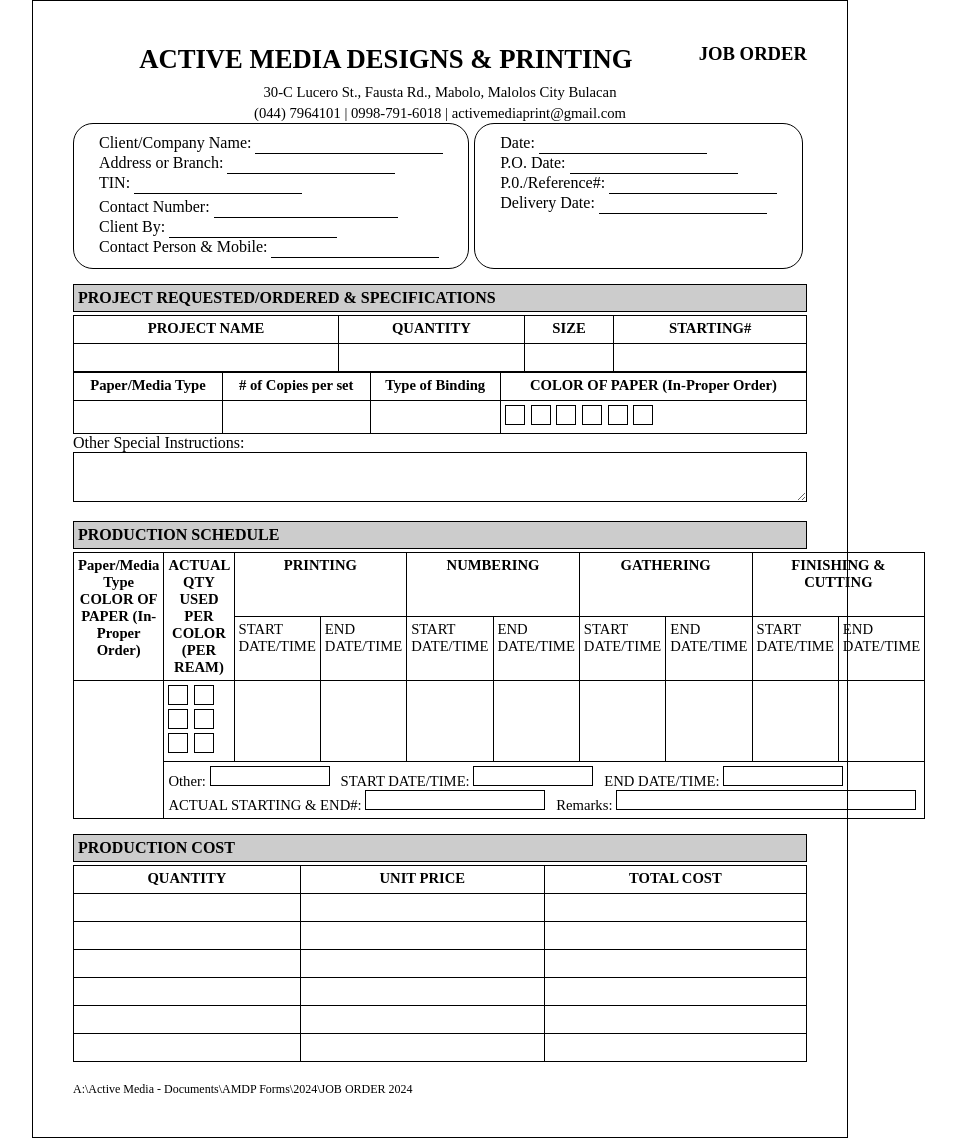
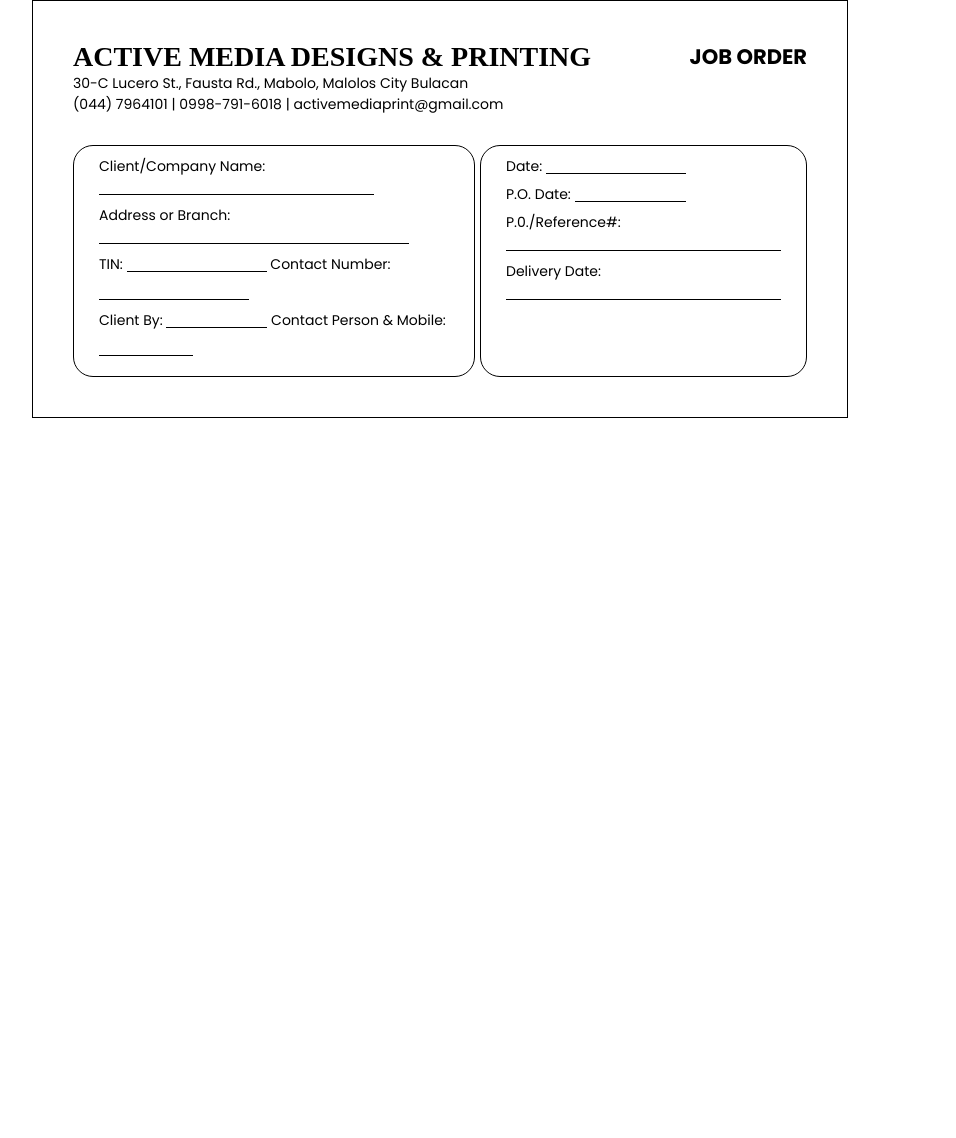
Before and after one commit to activemedia12/Inventory, a PHP site: page /pages/index.html in a window 1280 px wide. Shown: the whole page, without its empty margins (200-1156 px from the left). After the commit the page ends 800 px from the top, so only its background shows below. Run offline with PHP 8.4, Linux system fonts and the light colour scheme; lists and menus that the app fills with data are empty.

Commit message:
html of Job Order

```diff
--- a/assets/css/style.css
+++ b/assets/css/style.css
@@ -1,278 +1,92 @@
-/*
-:root {
-  --primary: #4361ee;
-  --secondary: #3f37c9;
-  --accent: #4895ef;
-  --light: #f8f9fa;
-  --dark: #212529;
-  --success: #4cc9f0;
-  --warning: #f8961e;
-  --danger: #f72585;
-  --gray: #6c757d;
-  --light-gray: #e9ecef;
-}
-
 * {
-  margin: 0;
-  padding: 0;
   box-sizing: border-box;
+  font-family: 'Poppins', serif;
+  font-size: 14px;
 }
 
 body {
-  font-family: "Roboto", sans-serif;
-  background-color: #f5f7fb;
-  color: var(--dark);
-  line-height: 1.6;
+  margin: 0;
+  padding: 0;
 }
 
-.dashboard-container {
-  display: grid;
-  grid-template-columns: 250px 1fr;
-  min-height: 100vh;
-}
-
-.sidebar {
-  background: var(--primary);
-  color: white;
-  padding: 1.5rem 0;
-  box-shadow: 2px 0 10px rgba(0, 0, 0, 0.1);
-}
-
-.brand {
-  padding: 0 1.5rem 1.5rem;
-  border-bottom: 1px solid rgba(255, 255, 255, 0.1);
-  margin-bottom: 1.5rem;
-}
-
-.brand h2 {
-  font-size: 1.5rem;
-  font-weight: 700;
-}
-
-.nav-menu {
-  list-style: none;
-}
-
-.nav-menu li a {
-  display: flex;
-  align-items: center;
-  padding: 0.8rem 1.5rem;
-  color: white;
-  text-decoration: none;
-  transition: all 0.3s ease;
-}
-
-.nav-menu li a:hover,
-.nav-menu li a.active {
-  background: rgba(255, 255, 255, 0.1);
-}
-
-.nav-menu li a i {
-  margin-right: 0.8rem;
-  width: 20px;
-  text-align: center;
-}
-
-.main-content {
-  padding: 2rem;
+.page {
+  width: 816px; /* 8.5 inch - A4 exact printable size */
+  margin: 0 auto;
+  padding: 40px;
+  border: 1px solid black;
 }
 
 .header {
   display: flex;
   justify-content: space-between;
-  align-items: center;
-  margin-bottom: 2rem;
 }
 
-.user-info {
-  display: flex;
-  align-items: center;
+.main-header h1 {
+  margin: 0;
+  font-family: 'Times New Roman';
+  font-size: 200%;
 }
 
-.user-info img {
-  width: 40px;
-  height: 40px;
-  border-radius: 50%;
-  margin-right: 0.8rem;
-  background: var(--light-gray);
-  object-fit: cover;
+.job-order-label {
+  display: flex;
+  align-items: start;
+  justify-content: center;
+  font-weight: 800;
+  font-size: 150%;
 }
 
-.user-details h4 {
-  font-weight: 500;
+section {
+  margin-top: 30px;
+  display: flex;
+  gap: 5px;
 }
 
-.user-details small {
-  color: var(--gray);
-  font-size: 0.8rem;
+.container {
+  border: 1px solid black;
+  padding: 10px 25px;
+  border-radius: 20px;
 }
 
-.stats-grid {
-  display: grid;
-  grid-template-columns: repeat(3, 1fr);
-  gap: 1.5rem;
-  margin-bottom: 2rem;
+.one {
+  width: 800px;
 }
 
-.stat-card {
-  background: white;
-  border-radius: 10px;
-  padding: 1.5rem;
-  box-shadow: 0 4px 6px rgba(0, 0, 0, 0.05);
-  transition: transform 0.3s ease;
+.input {
+  border: none;
+  border-bottom: 1px solid black;
+  outline: none;
+  height: 14px;
+  margin-bottom: 10px;
 }
 
-.stat-card:hover {
-  transform: translateY(-5px);
+.client {
+  width: 275.1px;
 }
 
-.stat-card .card-header {
-  display: flex;
-  justify-content: space-between;
-  align-items: center;
-  margin-bottom: 1rem;
+.address {
+  width: 310px;
 }
 
-.stat-card .card-icon {
-  width: 50px;
-  height: 50px;
-  border-radius: 10px;
-  display: flex;
-  align-items: center;
-  justify-content: center;
-  font-size: 1.5rem;
+.tin {
+  width: 140px;
 }
 
-.stat-card:nth-child(1) .card-icon {
-  background: rgba(67, 97, 238, 0.1);
-  color: var(--primary);
+.contact {
+  width: 149.76px;
 }
 
-.stat-card:nth-child(2) .card-icon {
-  background: rgba(72, 149, 239, 0.1);
-  color: var(--accent);
+.by {
+  width: 101px;
 }
 
-.stat-card:nth-child(3) .card-icon {
-  background: rgba(248, 150, 30, 0.1);
-  color: var(--warning);
+.person {
+  width: 94.48px;
 }
 
-.stat-card h3 {
-  font-size: 1.8rem;
-  font-weight: 700;
-  margin-bottom: 0.5rem;
+.date {
+  width: 140.17px;
 }
 
-.stat-card p {
-  color: var(--gray);
-  font-size: 0.9rem;
+.poDate {
+  width: 111.4px;
 }
-
-.tables-section {
-  display: grid;
-  grid-template-columns: 1fr 1fr;
-  gap: 1.5rem;
-}
-
-.table-card {
-  background: white;
-  border-radius: 10px;
-  padding: 1.5rem;
-  box-shadow: 0 4px 6px rgba(0, 0, 0, 0.05);
-}
-
-.table-card h3 {
-  margin-bottom: 1rem;
-  display: flex;
-  align-items: center;
-}
-
-.table-card h3 i {
-  margin-right: 0.5rem;
-  color: var(--primary);
-}
-
-table {
-  width: 100%;
-  border-collapse: collapse;
-}
-
-th,
-td {
-  padding: 0.8rem;
-  text-align: left;
-  border-bottom: 1px solid var(--light-gray);
-}
-
-th {
-  font-weight: 500;
-  color: var(--gray);
-  font-size: 0.85rem;
-  text-transform: uppercase;
-}
-
-tr:hover td {
-  background: rgba(67, 97, 238, 0.03);
-}
-
-.badge {
-  display: inline-block;
-  padding: 0.25rem 0.5rem;
-  border-radius: 50px;
-  font-size: 0.75rem;
-  font-weight: 500;
-}
-
-.badge-success {
-  background: rgba(76, 201, 240, 0.1);
-  color: var(--success);
-}
-
-.badge-warning {
-  background: rgba(248, 150, 30, 0.1);
-  color: var(--warning);
-}
-
-.badge-danger {
-  background: rgba(247, 37, 133, 0.1);
-  color: var(--danger);
-}
-
-.view-all {
-  display: block;
-  text-align: right;
-  margin-top: 1rem;
-  color: var(--primary);
-  text-decoration: none;
-  font-size: 0.9rem;
-}
-
-.view-all:hover {
-  text-decoration: underline;
-}
-
-@media (max-width: 992px) {
-  .stats-grid {
-    grid-template-columns: 1fr 1fr;
-  }
-
-  .tables-section {
-    grid-template-columns: 1fr;
-  }
-}
-
-@media (max-width: 768px) {
-  .dashboard-container {
-    grid-template-columns: 1fr;
-  }
-
-  .sidebar {
-    display: none;
-  }
-
-  .stats-grid {
-    grid-template-columns: 1fr;
-  }
-}
-*/
--- a/pages/index.html
+++ b/pages/index.html
@@ -3,123 +3,24 @@
   <head>
     <meta charset="UTF-8" />
     <meta name="viewport" content="width=device-width, initial-scale=1.0" />
+    <link rel="stylesheet" href="../assets/css/style.css">
+    <link rel="preconnect" href="https://fonts.googleapis.com">
+    <link rel="preconnect" href="https://fonts.gstatic.com" crossorigin>
+    <link href="https://fonts.googleapis.com/css2?family=Poppins:wght@400;500;600;700&display=swap" rel="stylesheet">
+    <link rel="stylesheet" href="https://cdnjs.cloudflare.com/ajax/libs/font-awesome/6.0.0-beta3/css/all.min.css" />
     <title>Job Order</title>
-    <style>
-      * {
-        box-sizing: border-box;
-        font-family: "Times New Roman", Times, serif;
-      }
-      body {
-        margin: 0;
-        padding: 0;
-      }
-      .page {
-        width: 816px; /* 8.5 inch - A4 exact printable size */
-        margin: 0 auto;
-        padding: 40px;
-        border: 1px solid black;
-      }
-      .header {
-        text-align: center;
-        line-height: 1.4;
-      }
-      .header h1 {
-        font-size: 20pt;
-        margin: 0;
-      }
-      .contact {
-        font-size: 11pt;
-        margin-top: 4px;
-      }
-      .job-order-label {
-        float: right;
-        font-weight: bold;
-        font-size: 14pt;
-      }
-      .clearfix::after {
-        content: "";
-        display: table;
-        clear: both;
-      }
-      .input-box {
-        border: 1px solid black;
-        height: 20px;
-        width: 100%;
-      }
-      .half {
-        width: 49%;
-      }
-      .third {
-        width: 32%;
-      }
-      .small-box {
-        display: inline-block;
-        width: 20px;
-        height: 20px;
-        border: 1px solid black;
-        margin-right: 2px;
-      }
-      .table-title {
-        font-weight: bold;
-        background: #ccc;
-        border: 1px solid black;
-        padding: 4px;
-        margin-top: 15px;
-        margin-bottom: 3px;
-      }
-      table {
-        width: 100%;
-        border-collapse: collapse;
-        font-size: 11pt;
-      }
-      th,
-      td {
-        border: 1px solid black;
-        padding: 4px;
-        height: 28px;
-        vertical-align: top;
-      }
-      textarea {
-        width: 100%;
-        height: 50px;
-        border: 1px solid black;
-      }
-      .footer-note {
-        font-size: 9pt;
-        margin-top: 20px;
-      }
-
-      section {
-        display: flex;
-        gap: 5px;
-      }
-
-      .container {
-        border: 1px solid black;
-        padding: 10px 25px;
-        border-radius: 20px;
-      }
-
-      .input {
-        border: none;
-        border-bottom: 1px solid black;
-        outline: none;
-      }
-
-      .client {
-        width: 187.8px;
-      }
-    </style>
   </head>
   <body>
     <div class="page">
-      <div class="header clearfix">
+      <div class="header">
+        <div class="main-header">
+          <h1>ACTIVE MEDIA DESIGNS & PRINTING</h1>
+          <span>
+            30-C Lucero St., Fausta Rd., Mabolo, Malolos City Bulacan<br />
+            (044) 7964101 | 0998-791-6018 | activemediaprint@gmail.com
+          </span>
+        </div>
         <div class="job-order-label">JOB ORDER</div>
-        <h1>ACTIVE MEDIA DESIGNS & PRINTING</h1>
-        <div class="contact">
-          30-C Lucero St., Fausta Rd., Mabolo, Malolos City Bulacan<br />
-          (044) 7964101 | 0998-791-6018 | activemediaprint@gmail.com
-        </div>
       </div>
       <section>
         <div class="container one">
@@ -134,16 +35,12 @@
             <div>
                 TIN:
                 <input type="text" class="input tin">
-            </div>
-            <div>
                 Contact Number:
                 <input type="text" class="input contact">
             </div>
             <div>
                 Client By:
                 <input type="text" class="input by">
-            </div>
-            <div>
                 Contact Person & Mobile:
                 <input type="text" class="input person">
             </div>
@@ -167,7 +64,7 @@
             </div>
         </div>
       </section>
-      <div class="table-title">PROJECT REQUESTED/ORDERED & SPECIFICATIONS</div>
+      <!-- <div class="table-title">PROJECT REQUESTED/ORDERED & SPECIFICATIONS</div>
       <table>
         <tr>
           <th>PROJECT NAME</th>
@@ -325,6 +222,6 @@
       <div class="footer-note">
         A:\Active Media - Documents\AMDP Forms\2024\JOB ORDER 2024
       </div>
-    </div>
+    </div> -->
   </body>
 </html>
```
